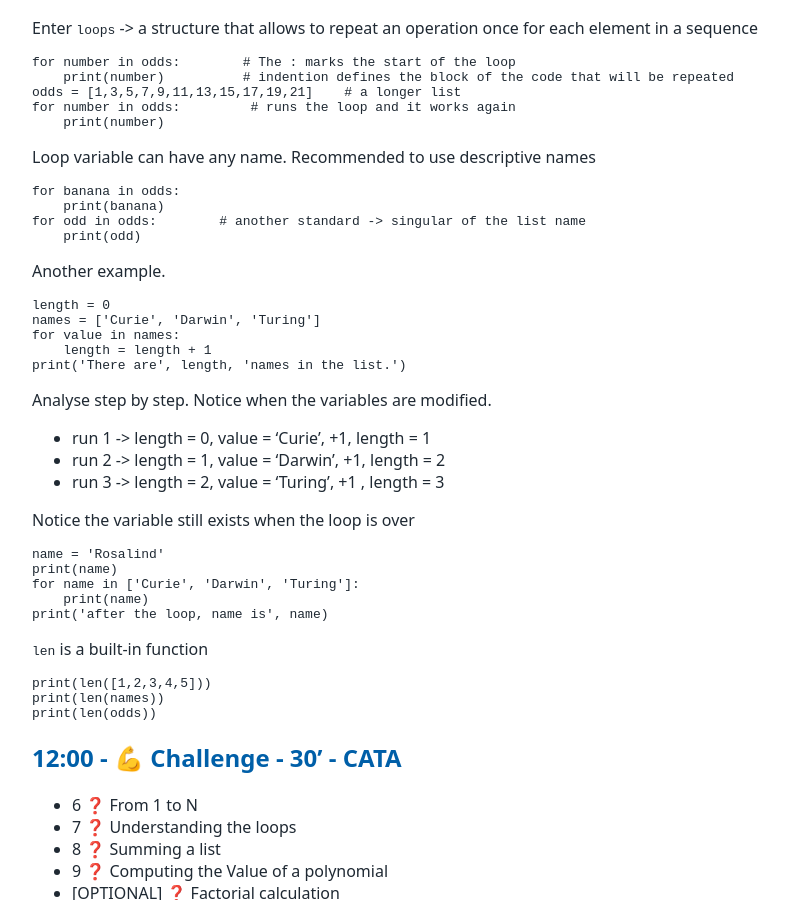
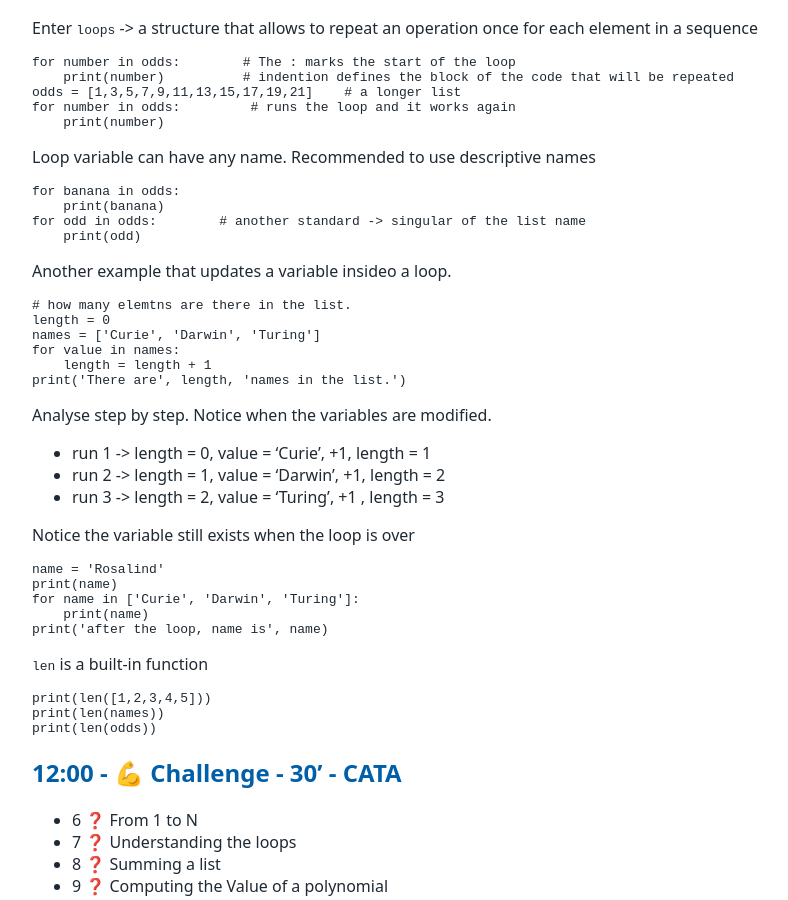
Before and after one commit to tu-delft-library/introduction_to_programming_with_python, a Jekyll site: the page built from materials_for_trainers/lesson_plan.md, in a window 1280 px wide and 900 px high, scrolled down 4156 px. Shown: the whole window, without its empty margins (108-896 px from the left). Built offline with Jekyll 4.4.1, drawn with Linux system fonts in a browser that asks for light colours; our own code applies the rules of GitHub Pages for plain Markdown files.

Commit message:
Update lesson plan with improved example
Clarified example of counting elements in a list.

````diff
--- a/materials_for_trainers/lesson_plan.md
+++ b/materials_for_trainers/lesson_plan.md
@@ -229,8 +229,9 @@ for banana in odds:
 for odd in odds:        # another standard -> singular of the list name
     print(odd)
 ```
-Another example.
+Another example that updates a variable insideo a loop.
 ```python
+# how many elemtns are there in the list.
 length = 0
 names = ['Curie', 'Darwin', 'Turing']
 for value in names:
````
